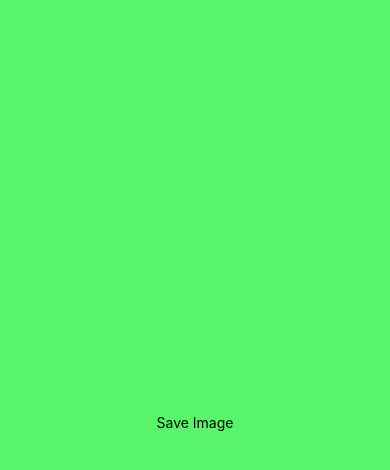
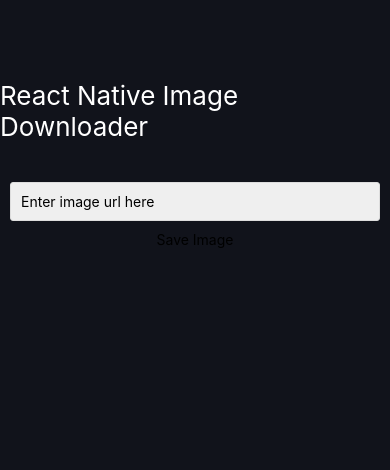
Before and after one commit to majiyd/saveRemoteImage, a React Native app: screen / in a window 390 px wide. Shown: the top 470 px of the page. Built offline with nearby package versions, Linux system fonts and the light colour scheme.

Commit message:
set up permissions and add image url TextInput

```diff
--- a/App.js
+++ b/App.js
@@ -1,5 +1,12 @@
 import React from 'react';
-import {SafeAreaView, StyleSheet, StatusBar, Text} from 'react-native';
+import {
+  SafeAreaView,
+  StyleSheet,
+  StatusBar,
+  Text,
+  View,
+  TextInput,
+} from 'react-native';
 
 class App extends React.Component {
   render() {
@@ -7,7 +14,16 @@
       <>
         <StatusBar barStyle="dark-content" />
         <SafeAreaView style={styles.container}>
-          <Text>Save Image</Text>
+          <View style={styles.app}>
+            <Text style={styles.headerText}>React Native Image Downloader</Text>
+            <View style={styles.textInputWrapper}>
+              <TextInput
+                placeholder="Enter image url here"
+                style={styles.textInput}
+              />
+            </View>
+            <Text>Save Image</Text>
+          </View>
         </SafeAreaView>
       </>
     );
@@ -23,4 +39,28 @@
     justifyContent: 'center',
     alignItems: 'center',
   },
+  app: {
+    backgroundColor: '#11131B',
+    flex: 1,
+    alignSelf: 'stretch',
+    alignItems: 'center',
+    paddingVertical: 30,
+  },
+  headerText: {
+    marginTop: 50,
+    fontSize: 26,
+    color: 'white',
+  },
+  textInputWrapper: {
+    marginTop: 30,
+    alignSelf: 'stretch',
+    padding: 10,
+  },
+  textInput: {
+    padding: 10,
+    backgroundColor: '#EFEFEF',
+    borderWidth: 1,
+    borderColor: '#DDD',
+    borderRadius: 3,
+  },
 });
```
Also changed, not shown: 2 other files (tests, documents, lock files or other folders).
